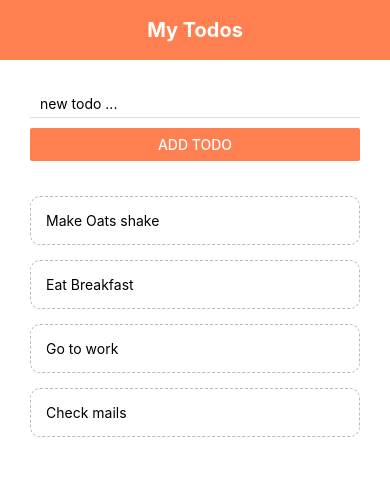
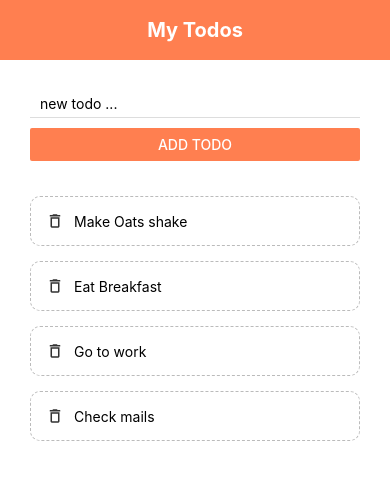
Before and after one commit to AshishVermaCrownstack/native-week-2, a React Native app: screen / in a window 390 px wide. Shown: the top 480 px of the page. Built offline with nearby package versions, Linux system fonts and the light colour scheme.

Commit message:
day-4 todo_app 2nd commit
1. keyboard disable added, 2. Delete-Icon added in each todo item, 3. Corrected the flex properties to displaying all the item of list.

```diff
--- a/App.js
+++ b/App.js
@@ -2,11 +2,12 @@ import React, { useState } from "react";
 import {
   Alert,
   FlatList,
+  Keyboard,
   Platform,
   SafeAreaView,
   StatusBar,
   StyleSheet,
-  Text,
+  TouchableWithoutFeedback,
   View,
 } from "react-native";
 import AddTodo from "./components/AddTodo";
@@ -40,6 +41,7 @@ export default function App() {
   };
 
   return (
+    <TouchableWithoutFeedback onPress={() => Keyboard.dismiss()}>
       <SafeAreaView style={styles.container}>
         <Header />
         <View style={styles.content}>
@@ -54,6 +56,7 @@ export default function App() {
           </View>
         </View>
       </SafeAreaView>
+    </TouchableWithoutFeedback>
   );
 }
 
@@ -64,9 +67,11 @@ const styles = StyleSheet.create({
     paddingTop: Platform.OS === "android" ? StatusBar.currentHeight : 0,
   },
   content: {
+    flex: 1,
     padding: 30,
   },
   list: {
+    flex: 1,
     paddingTop: 20,
   },
 });
--- a/components/TodoList.js
+++ b/components/TodoList.js
@@ -1,12 +1,17 @@
 import React from "react";
-import { StyleSheet, Text, TouchableOpacity } from "react-native";
+import { StyleSheet, Text, TouchableOpacity, View } from "react-native";
+
+import { MaterialIcons } from "@expo/vector-icons";
 
 export default function TodoList(props) {
   const { item, pressHandle } = props;
 
   return (
     <TouchableOpacity onPress={() => pressHandle(item.key)}>
-      <Text style={Styles.item}>{item.text}</Text>
+      <View style={Styles.item}>
+        <MaterialIcons name="delete-outline" color="#333" size={18} />
+        <Text style={Styles.itemText}>{item.text}</Text>
+      </View>
     </TouchableOpacity>
   );
 }
@@ -19,5 +24,10 @@ const Styles = StyleSheet.create({
     borderStyle: "dashed",
     borderRadius: 10,
     marginTop: 15,
+    flexDirection: "row",
+    alignItems: "center",
+  },
+  itemText: {
+    marginLeft: 10,
   },
 });
```
Lines whose indentation alone changed are shown as unchanged.
